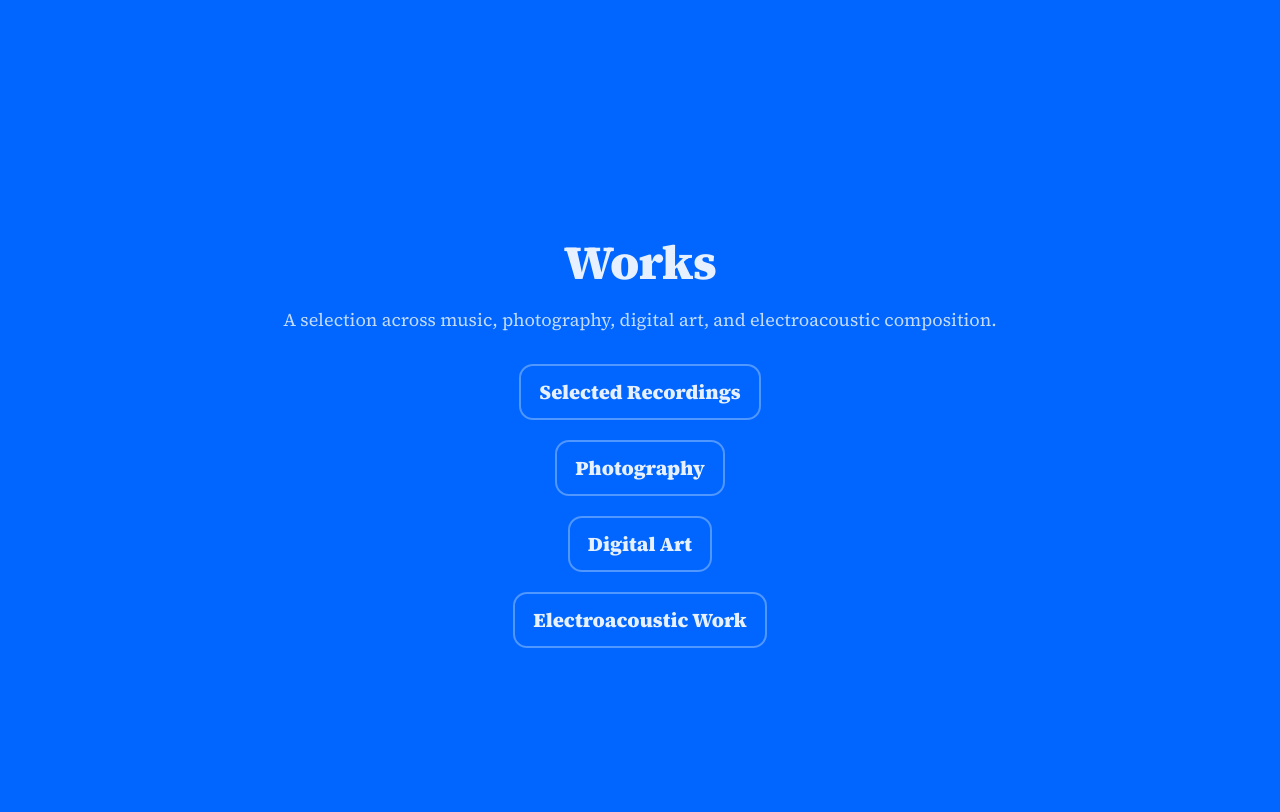
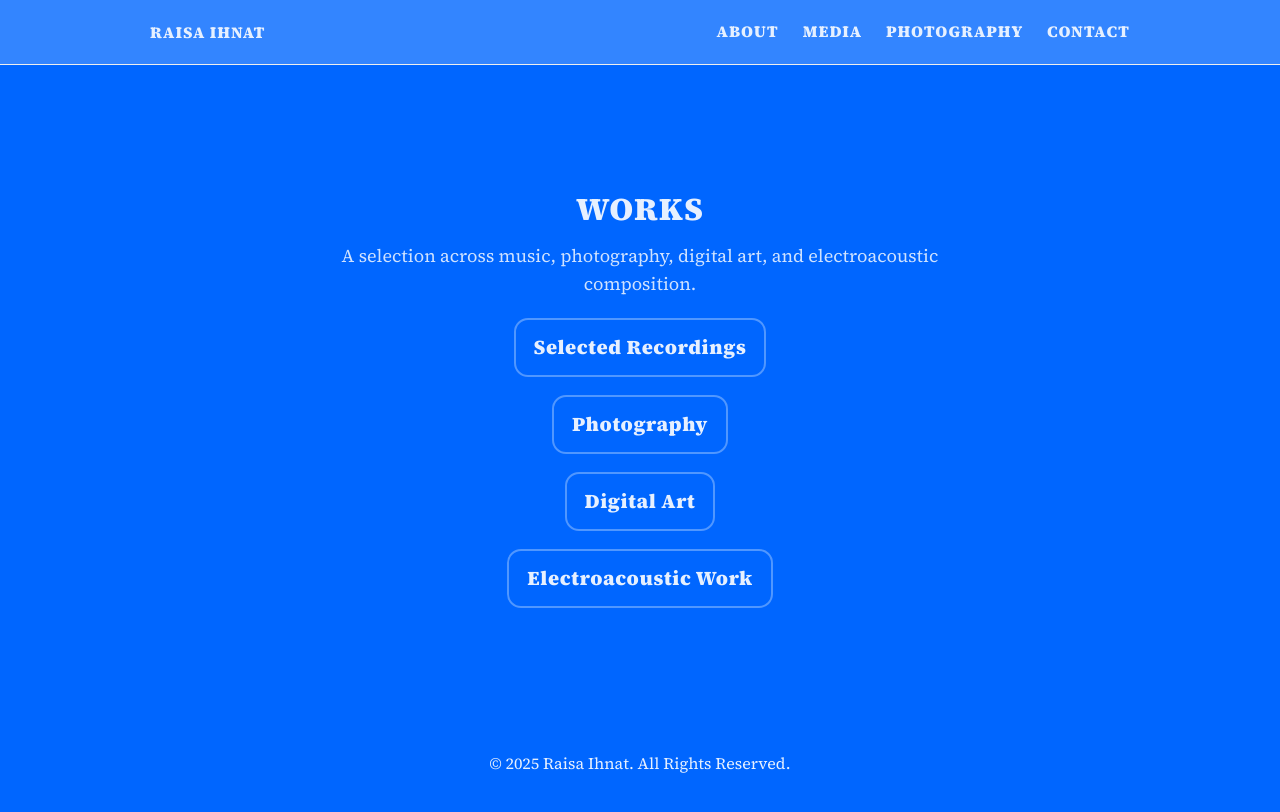
Before and after one commit to riceyrice1885/raisaihnat.github.io, a plain HTML site: page media.html in a window 1280 px wide. Drawn offline with Linux system fonts and the light colour scheme.

Commit message:
Update media.html with style and content changes

```diff
--- a/media.html
+++ b/media.html
@@ -4,105 +4,145 @@
   <meta charset="utf-8" />
   <meta name="viewport" content="width=device-width, initial-scale=1" />
   <title>Works — Raisa Ihnat</title>
-  <meta name="description" content="Selected recordings, photography, digital art, and electroacoustic work by Raisa Ihnat." />
+  <meta name="description" content="Selected Recordings, Photography, Digital Art, and Electroacoustic Work by Raisa Ihnat." />
 
-  <!-- Fonts -->
+  <!-- Google Fonts -->
   <link rel="preconnect" href="https://fonts.googleapis.com">
   <link rel="preconnect" href="https://fonts.gstatic.com" crossorigin>
   <link href="https://fonts.googleapis.com/css2?family=Source+Serif+4:wght@400;900&display=swap" rel="stylesheet">
 
-  <!-- Font Awesome (optional; safe to keep) -->
-  <link rel="stylesheet" href="https://cdnjs.cloudflare.com/ajax/libs/font-awesome/6.5.0/css/all.min.css" referrerpolicy="no-referrer" />
+  <!-- Your CSS file (optional) -->
+  <link rel="stylesheet" href="style.css">
 
   <style>
     :root{
       --bg:#0066ff;
       --ink:#e6f0ff;
-      --link:#e6f0ff;
-      --pad: clamp(16px, 3vw, 40px);
-      --max: 900px;
-      --gap: clamp(10px, 2.5vw, 20px);
-      --font: "Source Serif 4", serif;
-      --radius: 14px;
+      --muted:#0066ff;
+      --link:#0a66c2;
+      --pad: clamp(14px, 2.5vw, 24px);
+      --max: 980px;
+      --grid-gap: clamp(8px, 1.6vw, 16px);
+      --font-head: "Source Serif 4", serif;
+      --font-body: "Source Serif 4", serif;
     }
 
-    /* Page base */
+    /* ---------- sticky footer layout ---------- */
     html, body { height: 100%; }
     body{
-      margin: 0;
-      background: var(--bg);
-      color: var(--ink);
-      font-family: var(--font);
-      -webkit-font-smoothing: antialiased;
-      -moz-osx-font-smoothing: grayscale;
+      margin:0;
+      display:flex;
+      flex-direction:column;
+      font:16px/1.55 var(--font-body);
+      color:var(--ink);
+      background:var(--bg);
+    }
+    main{
+      flex:1;
+      max-width:var(--max);
+      margin:0 auto;
+      padding:var(--pad);
+      display:grid;
+      place-items:center; /* center the inner content */
+      text-align:center;
+    }
+    footer{
+      max-width:var(--max);
+      margin:0 auto;
+      padding:var(--pad);
+      color:ink(--muted);
+      font-family: var(--font-body);
     }
 
-    /* Centered layout */
-    .wrap{
-      min-height: 100%;
-      display: grid;
-      place-items: center;
-      padding: var(--pad);
+    /* ---------- type + links ---------- */
+    h1,h2,h3,h4,h5,h6{
+      font-family:var(--font-head);
+      font-weight:900;
+      letter-spacing:.03em;
+      margin:0 0 .5rem;
     }
-    .inner{
-      width: 100%;
-      max-width: var(--max);
-      text-align: center;
+    a{
+      color:var(--ink);
+      text-decoration:none;
+      border-bottom:1px solid transparent;
     }
+    a:hover{ border-bottom-color:currentColor; }
 
-    /* Header */
-    h1{
-      margin: 0 0 12px 0;
-      font-weight: 900;
-      letter-spacing: -0.01em;
-      font-size: clamp(28px, 5vw, 48px);
-      color: var(--ink);
+    /* ---------- header/nav (EXACTLY SAME AS HOMEPAGE) ---------- */
+    header{
+      position:sticky; top:0;
+      background:#3385ff;
+      border-bottom:0.5px solid #eee;
     }
-    .sub{
-      margin: 0 0 32px 0;
-      opacity: 0.85;
-      font-size: clamp(14px, 2.2vw, 18px);
+    .nav{
+      max-width:var(--max);
+      margin:0 auto;
+      padding:calc(var(--pad)*.8) var(--pad);
+      display:flex; align-items:center; gap:24px;
     }
+    .brand{
+      font-family:var(--font-head);
+      font-weight:900;
+      letter-spacing:.06em;
+    }
+    .spacer{ flex:1; }
+    .nav a{ font-family:var(--font-head); font-weight:900; letter-spacing:.06em; }
 
-    /* Link list */
+    /* ---------- centered Works links ---------- */
+    .works-wrap{
+      max-width:680px;
+      width:100%;
+    }
+    .intro{
+      margin: 0 0 1.25rem 0;
+      opacity:0.9;
+      font-size:clamp(14px,2.2vw,18px);
+    }
     .links{
-      display: grid;
-      gap: var(--gap);
-      justify-items: center;
+      display:grid;
+      gap: clamp(12px, 2.2vw, 18px);
+      justify-items:center;
+      margin-top: clamp(10px, 2vw, 16px);
     }
     .links a{
-      display: inline-block;
+      display:inline-block;
       padding: 12px 18px;
-      border-radius: var(--radius);
-      text-decoration: none;
-      font-weight: 900;                /* same weight as header style */
-      color: var(--link);              /* same color as header */
+      font-family: var(--font-head);
+      font-weight:900;                 /* same weight as header */
+      letter-spacing:.03em;
+      color: var(--ink);               /* same color as header text */
+      border: 2px solid rgba(230,240,255,0.35);
+      border-radius: 14px;
       background: transparent;
-      border: 2px solid rgba(230,240,255,0.35);
       transition: transform 140ms ease, border-color 140ms ease, background 140ms ease;
       font-size: clamp(16px, 2.6vw, 20px);
     }
     .links a:hover,
     .links a:focus-visible{
-      outline: none;
+      outline:none;
       transform: translateY(-1px);
       border-color: rgba(230,240,255,0.75);
       background: rgba(230,240,255,0.06);
     }
-
-    /* Small footer note (optional) */
-    .note{
-      margin-top: 28px;
-      font-size: 14px;
-      opacity: 0.75;
-    }
   </style>
 </head>
 <body>
-  <main class="wrap">
-    <div class="inner">
-      <h1>Works</h1>
-      <p class="sub">A selection across music, photography, digital art, and electroacoustic composition.</p>
+  <!-- HEADER (exactly the same as homepage) -->
+  <header>
+    <nav class="nav">
+      <div class="brand">RAISA IHNAT</div>
+      <div class="spacer"></div>
+      <a href="about.html">ABOUT</a>
+      <a href="media.html">MEDIA</a>
+      <a href="photography.html">PHOTOGRAPHY</a>
+      <a href="contact.html">CONTACT</a>
+    </nav>
+  </header>
+
+  <main>
+    <div class="works-wrap">
+      <h1>WORKS</h1>
+      <p class="intro">A selection across music, photography, digital art, and electroacoustic composition.</p>
 
       <nav class="links" aria-label="Works sections">
         <a href="selected-recordings.html">Selected Recordings</a>
@@ -110,10 +150,16 @@
         <a href="digital-art.html">Digital Art</a>
         <a href="electroacoustic-work.html">Electroacoustic Work</a>
       </nav>
-
-      <!-- Optional: tiny note or link back to About/Contact -->
-      <!-- <p class="note"><a href="about.html" style="color:inherit;">About</a> · <a href="contact.html" style="color:inherit;">Contact</a></p> -->
     </div>
   </main>
+
+  <!-- FOOTER (exactly the same as homepage) -->
+  <footer>
+    &copy; <span id="year"></span> Raisa Ihnat. All Rights Reserved.
+  </footer>
+
+  <script>
+    document.getElementById('year').textContent = new Date().getFullYear();
+  </script>
 </body>
 </html>
```
